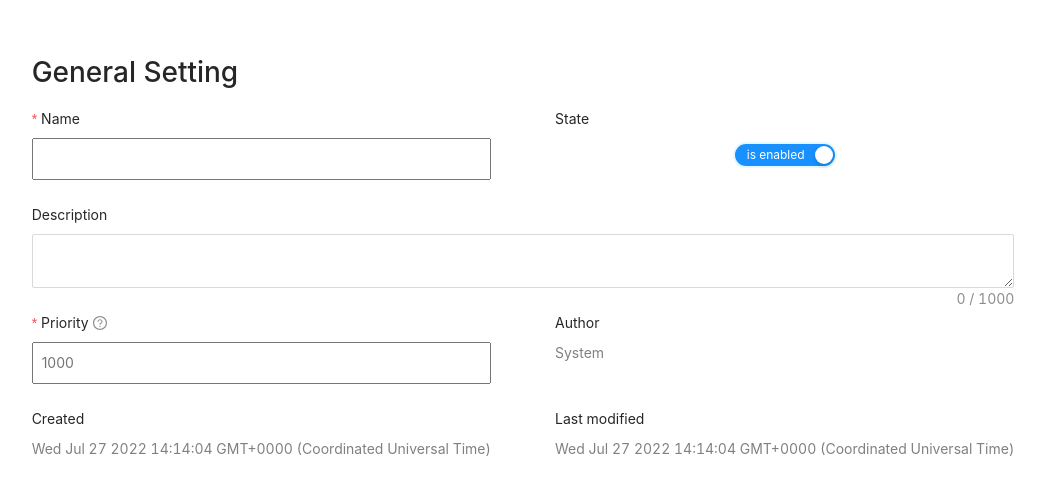
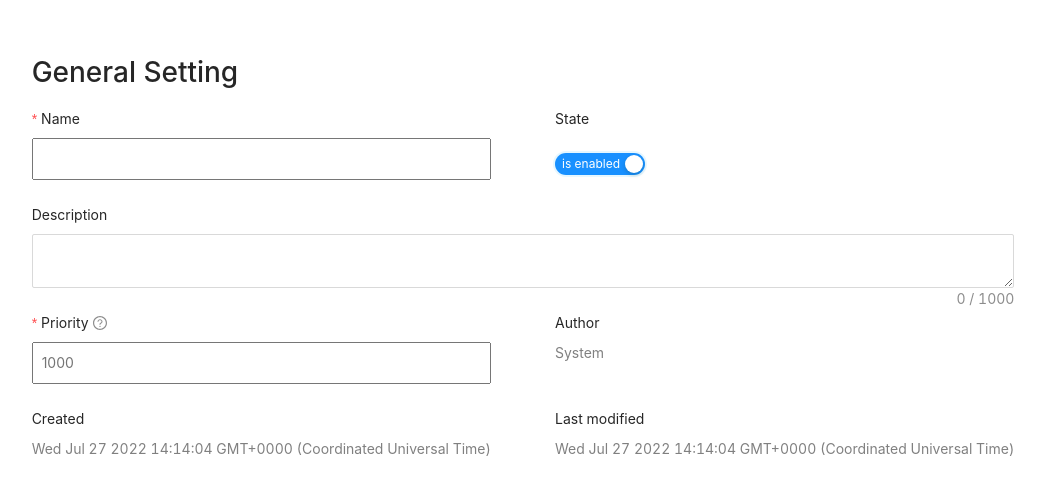
Before and after one commit to Fatemeh-Soleimani/Front-Intern-Form-Design-, a React (Create React App) app in the folder form/: page / in a window 1280 px wide. Shown: the part 126-620 px from the top of the page, without its empty margins (117-1162 px from the left). Built offline with nearby package versions, Linux system fonts and the light colour scheme.

Commit message:
update myform.css add some styles

```diff
--- a/form/src/components/Date.js
+++ b/form/src/components/Date.js
@@ -17,5 +17,5 @@ const DateTime = () => {
 			<Text>{time}</Text>
 		</View>
 	);
-};
+}
 export default DateTime;
--- a/form/src/components/myform.css
+++ b/form/src/components/myform.css
@@ -11,10 +11,12 @@
 }
 
 .sw-button {
-	width: 100px;
+	width: 90px;
+	margin-top: 15px;
 	margin-right: auto;
 	margin-left: 0;
-
+	display: flex;
+	flex-direction: row-reverse;
 }
 
 .author,
--- a/form/src/components/myform.js
+++ b/form/src/components/myform.js
@@ -2,7 +2,9 @@ import "./myform.css";
 import { Form, Input, Button, Row, Col, Switch } from "antd";
 import TextArea from "antd/lib/input/TextArea";
 import FormItem from "antd/lib/form/FormItem";
+import DateTime from "./Date";
 function MyForm() {
+
 	return <div><Form name='basic form' layout="vertical" size="middle">
 		<h1 class="title">General Setting</h1>
 		<Row gutter={[64, 40]}>
```
